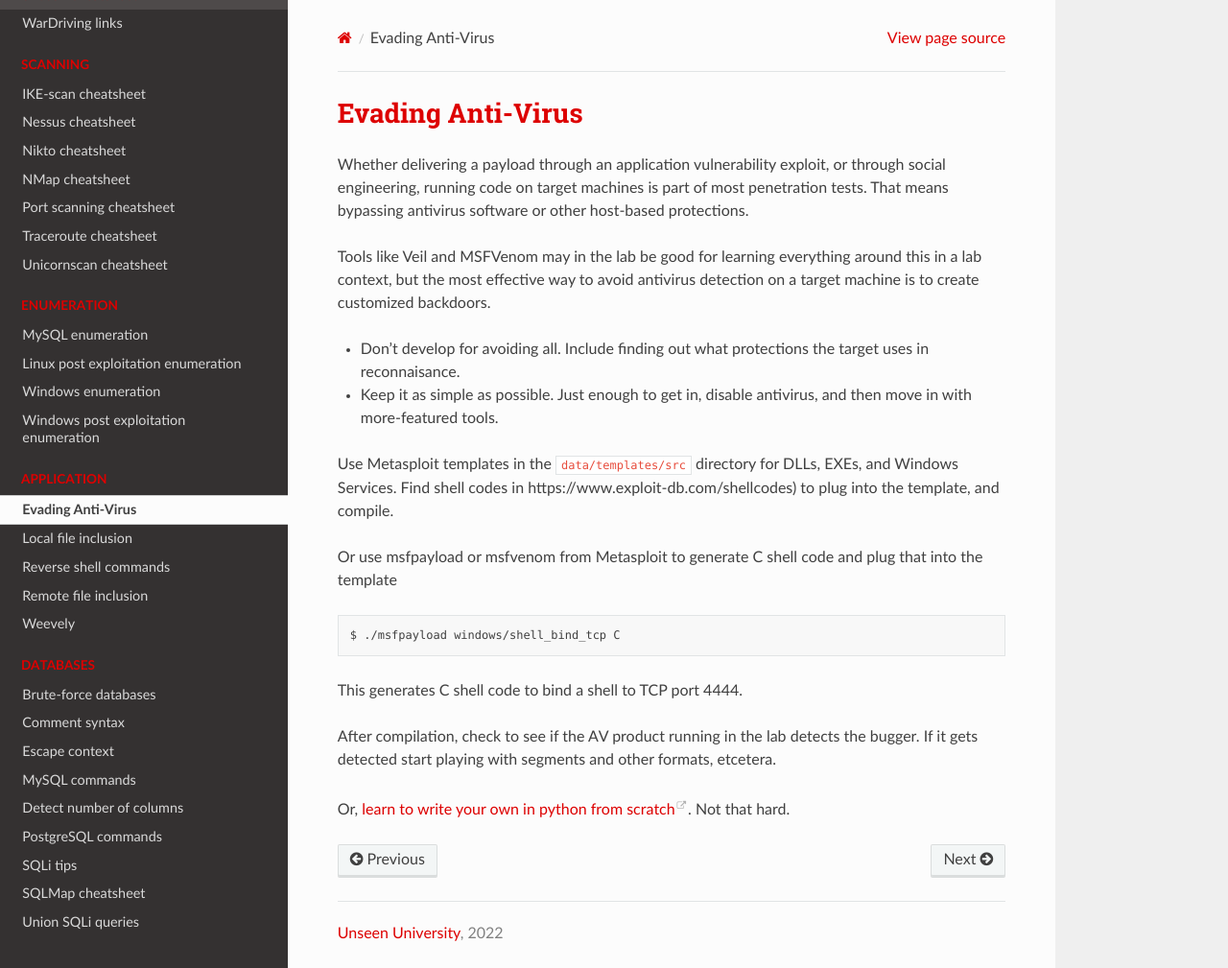
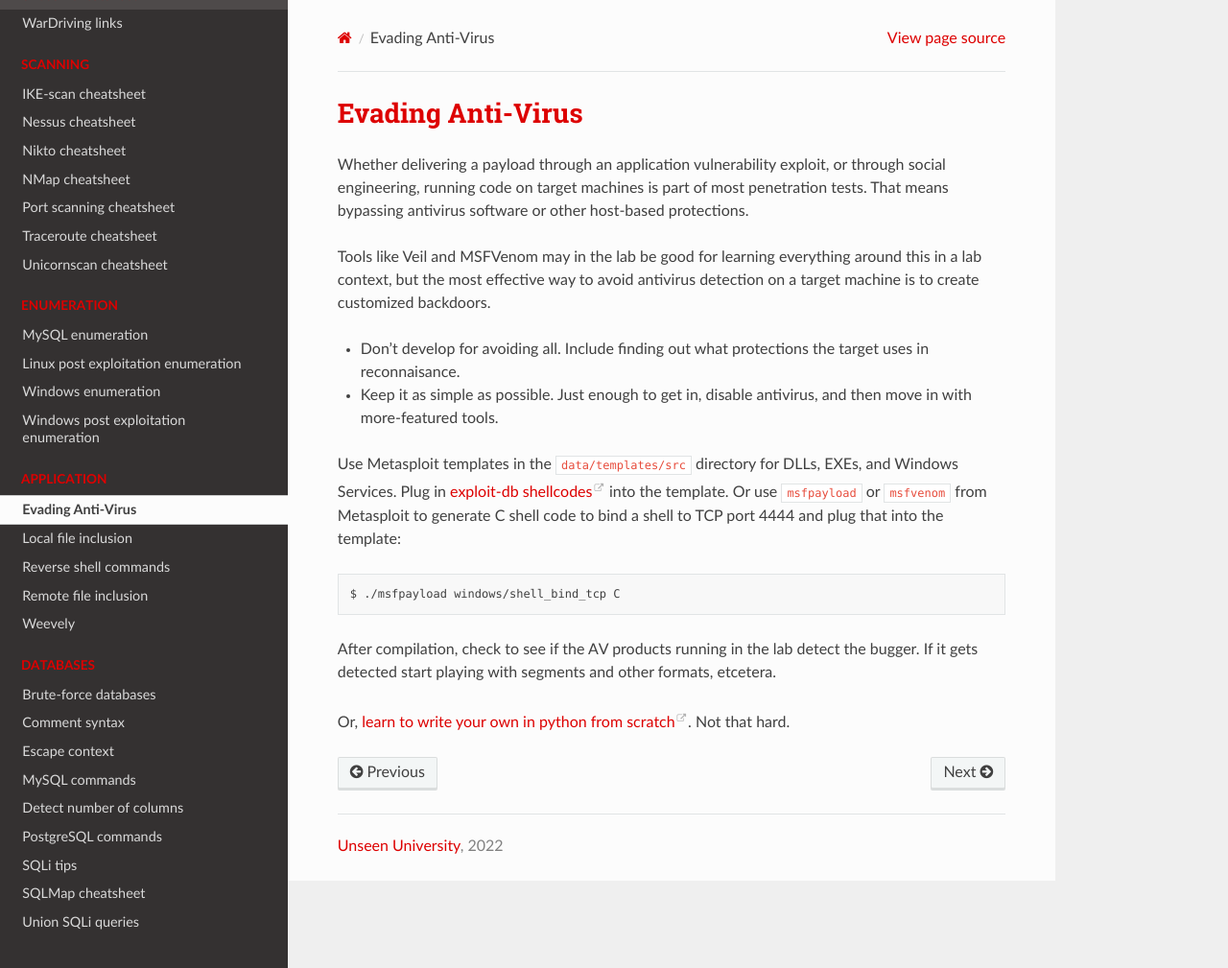
Before and after one commit to tymyrddin/cheatsheets, a Sphinx documentation site: the page built from source/docs/application/evading-av.md, in a window 1280 px wide and 1009 px high. Shown: the whole window at 96% size. Built offline with Sphinx 7.4.7 and the Read the Docs theme 2.0.0, drawn with Linux system fonts in a browser that asks for light colours.

Commit message:
evading av

```diff
--- a/source/docs/application/evading-av.md
+++ b/source/docs/application/evading-av.md
@@ -7,16 +7,13 @@
 * Don't develop for avoiding all. Include finding out what protections the target uses in reconnaisance.
 * Keep it as simple as possible. Just enough to get in, disable antivirus, and then move in with more-featured tools.
 
-Use Metasploit templates in the `data/templates/src` directory for DLLs, EXEs, and Windows Services. Find shell codes
-in https://www.exploit-db.com/shellcodes) to plug into the template, and compile.
-
-Or use msfpayload or msfvenom from Metasploit to generate C shell code and plug that into the template
+Use Metasploit templates in the `data/templates/src` directory for DLLs, EXEs, and Windows Services.
+Plug in [exploit-db shellcodes](https://www.exploit-db.com/shellcodes) into the template. Or use `msfpayload` or
+`msfvenom` from Metasploit to generate C shell code to bind a shell to TCP port 4444 and plug that into the template:
 
 	$ ./msfpayload windows/shell_bind_tcp C
 
-This generates C shell code to bind a shell to TCP port 4444.
-
-After compilation, check to see if the AV product running in the lab detects the bugger. If it gets detected start
+After compilation, check to see if the AV products running in the lab detect the bugger. If it gets detected start
 playing with segments and other formats, etcetera.
 
 Or, [learn to write your own in python from scratch](https://github.com/tymyrddin/nirridit). Not that hard.
```
